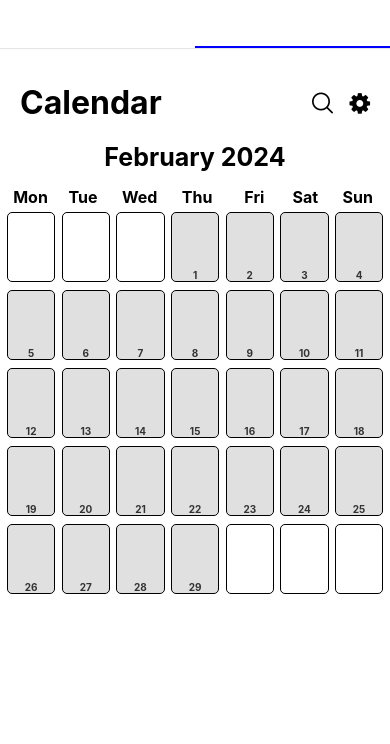
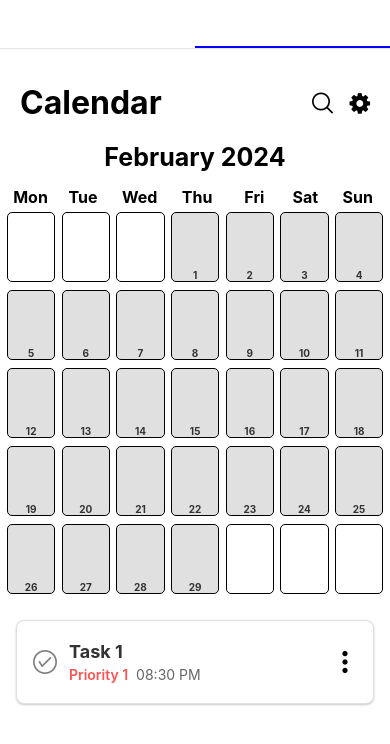
Before and after one commit to BooValooo/To-do-app, a React Native app in the folder EaseTask/: screen /Calendar in a window 390 px wide. Shown: the top 744 px of the page. Built offline with nearby package versions, Linux system fonts and the light colour scheme; what native-base would draw is missing.

Commit message:
Duplicate file suppresed

```diff
--- a/EaseTask/App.js
+++ b/EaseTask/App.js
@@ -1,6 +1,6 @@
 import React from 'react'
-import AppContainer from './Src/Components/app-container'
-import Navigator from './Src/'
+import AppContainer from './src/Components/app-container'
+import Navigator from './src/'
 
 export default function App() {
   return (
--- a/EaseTask/src/Views/Calendar.tsx
+++ b/EaseTask/src/Views/Calendar.tsx
@@ -2,6 +2,7 @@ import React from 'react';
 import { View, StyleSheet } from 'react-native';
 import Headbar from '../Components/Headbar';
 import CalendarMonth from '../Components/CalendarMonth';
+import TaskBox from '../Components/TaskBox';
 
 const Calendar = () => {
   const handleIcon1Press = () => {
@@ -24,6 +25,15 @@ const Calendar = () => {
     <View style={styles.container}>
       <Headbar showSearchIcon={showSearchIcon} headbarText={headbarText} onSearchPress={handleIcon1Press} onOptionsPress={handleIcon2Press} />
       <CalendarMonth year={year} month={month}/>
+      <TaskBox
+            key={1}
+            taskName={"Task 1"}
+            priority={"Priority 1"}
+            time={'08:30 PM'}
+            isChecked={false}
+            onCheckPress={() => null}
+            onMenuPress={() => null}
+          />
     </View>
   );
 };
```
Also changed, not shown: EaseTask/src/Components/AppContainer.tsx (deleted, +0 -16 lines).
